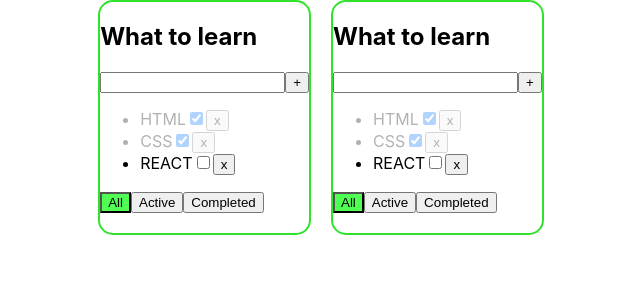
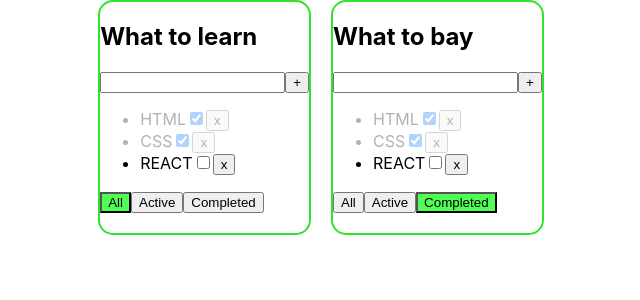
Before and after one commit to pdxserg/todolist_new, a React (Create React App) app: page / in a window 1280 px wide. Shown: the top 300 px of the page, without its empty margins (309-949 px from the left). Built offline with nearby package versions, Linux system fonts and the light colour scheme.

Commit message:
create map todolists

```diff
--- a/src/App.tsx
+++ b/src/App.tsx
@@ -4,7 +4,11 @@ import {Todolist} from "./Todolist";
 import {v1} from "uuid";
 
 export type filterTasks = 'all' | 'active' | 'comp'
-
+export type TodolistsPropsType= {
+	id: string,
+	title: string,
+	filter:filterTasks
+}
 function App() {
 	const [tasks, setTasks] = useState([
 			{id: v1(), title: "HTML", isDone: true},
@@ -36,34 +40,35 @@ function App() {
 		setFilter(el)
 	})
 
-	let todolists = tasks
+	let todolistsFilter = tasks
 	if (filter === 'active') {
-		todolists = tasks.filter(el => el.isDone === false)
+		todolistsFilter = tasks.filter(el => el.isDone === false)
 	}
 	if (filter === 'comp') {
-		todolists = tasks.filter(el => el.isDone === true)
+		todolistsFilter = tasks.filter(el => el.isDone === true)
 	}
+const todolists: TodolistsPropsType[] = [
+	{id: v1(), title: "What to learn", filter:"all"},
+	{id: v1(), title: "What to bay", filter:"comp"}
+]
 
 
 	return (
 		<div className="App">
+			{todolists.map(el =>{
+				return(
 					<Todolist
-				title={"What to learn"}
-				tasks={todolists}
+						title={el.title}
+						tasks={todolistsFilter}
 						removeTask={removeTask}
 						filterTasks={filterTasks}
 						addTask={addTask}
 						changeStatus={changeStatus}
-				filter={filter}
-			/><Todolist
-				title={"What to learn"}
-				tasks={todolists}
-				removeTask={removeTask}
-				filterTasks={filterTasks}
-				addTask={addTask}
-				changeStatus={changeStatus}
-				filter={filter}
+						filter={el.filter}
 					/>
+				)
+			})}
+
 
 		</div>
 	);
```
Lines whose indentation alone changed are shown as unchanged.
